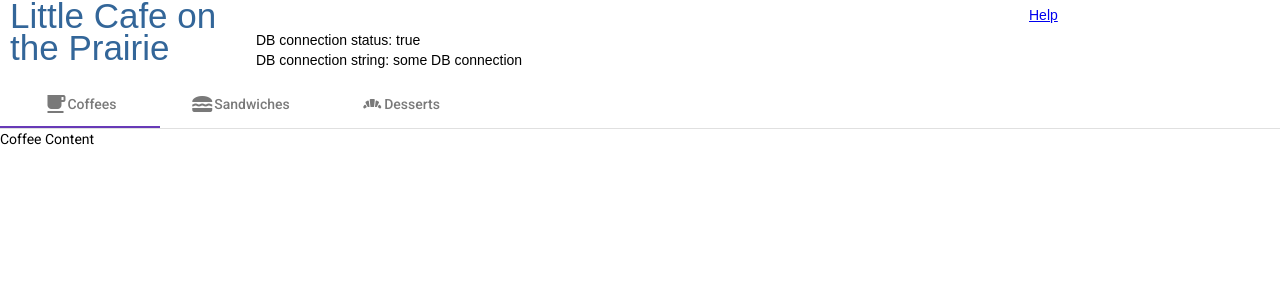
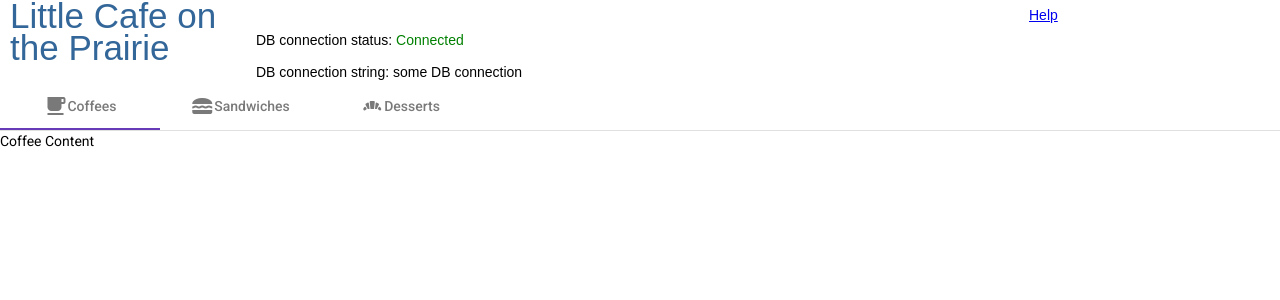
Before and after one commit to GarrettRathke/angular, an Angular app: page / in a window 1280 px wide. Shown: the top 300 px of the page. Built offline with nearby package versions, Linux system fonts and the light colour scheme.

Commit message:
custom DB pipe

```diff
--- a/src/app/app.component.css
+++ b/src/app/app.component.css
@@ -78,3 +78,8 @@ h1 {
     /* Support for IE. */
     font-feature-settings: 'liga';
   }
+  /* styles the "cafe" hyperlink to exit help view */
+  .goBackToMainContent{
+    float: left;
+    margin-right: 5px;
+  }
--- a/src/app/app.component.html
+++ b/src/app/app.component.html
@@ -8,6 +8,9 @@
     </div>
     <div class="header_right">
         <a routerLink="" (click)="changeMainContent($event)" id="help">Help</a>
+        <div *ngIf="showHelp" class="goBackToMainContent">
+            <a routerLink="" (click)="changeMainContent($event)" id="goBackToMainContentFromHelp">Cafe</a>
+        </div>
     </div>
 </div>
 
--- a/src/app/app.component.ts
+++ b/src/app/app.component.ts
@@ -15,7 +15,7 @@ export class AppComponent {
     if(sender == "help") {
       this.showHelp = true;
       this.showTabs = false;
-    } else if(sender == "title") {
+    } else if(sender == "title" || sender == "goBackToMainContentFromHelp") {
       this.showHelp = false;
       this.showTabs = true;
     } else {
--- a/src/app/db-connection-status/db-connection-status.component.html
+++ b/src/app/db-connection-status/db-connection-status.component.html
@@ -1,3 +1,9 @@
-<span>DB connection status: {{connection.status}}</span>
-<br/>
+<!-- dbBoolean is a custom pipe defined in the pipes folder and imported into the app.module,
+    thereby giving the entire app access to the pipe -->
+<p>DB connection status:
+    <span [style.color]="connection.status ? 'green' : 'red'">
+        {{connection.status | dbBoolean}}
+    </span>
+</p>
+
 <span>DB connection string: {{connection.connection}}</span>
--- /dev/null
+++ b/src/app/pipes/dbBoolean.ts
@@ -0,0 +1,8 @@
+import {Pipe, PipeTransform} from '@angular/core';
+
+@Pipe({name: 'dbBoolean'})
+export class DBBooleanPipe implements PipeTransform {
+    transform(value: boolean) {
+        return value ? 'Connected' : 'Not Connected';
+    }
+}
```
Also changed, not shown: src/app/app.module.ts (+7 -1 lines).
